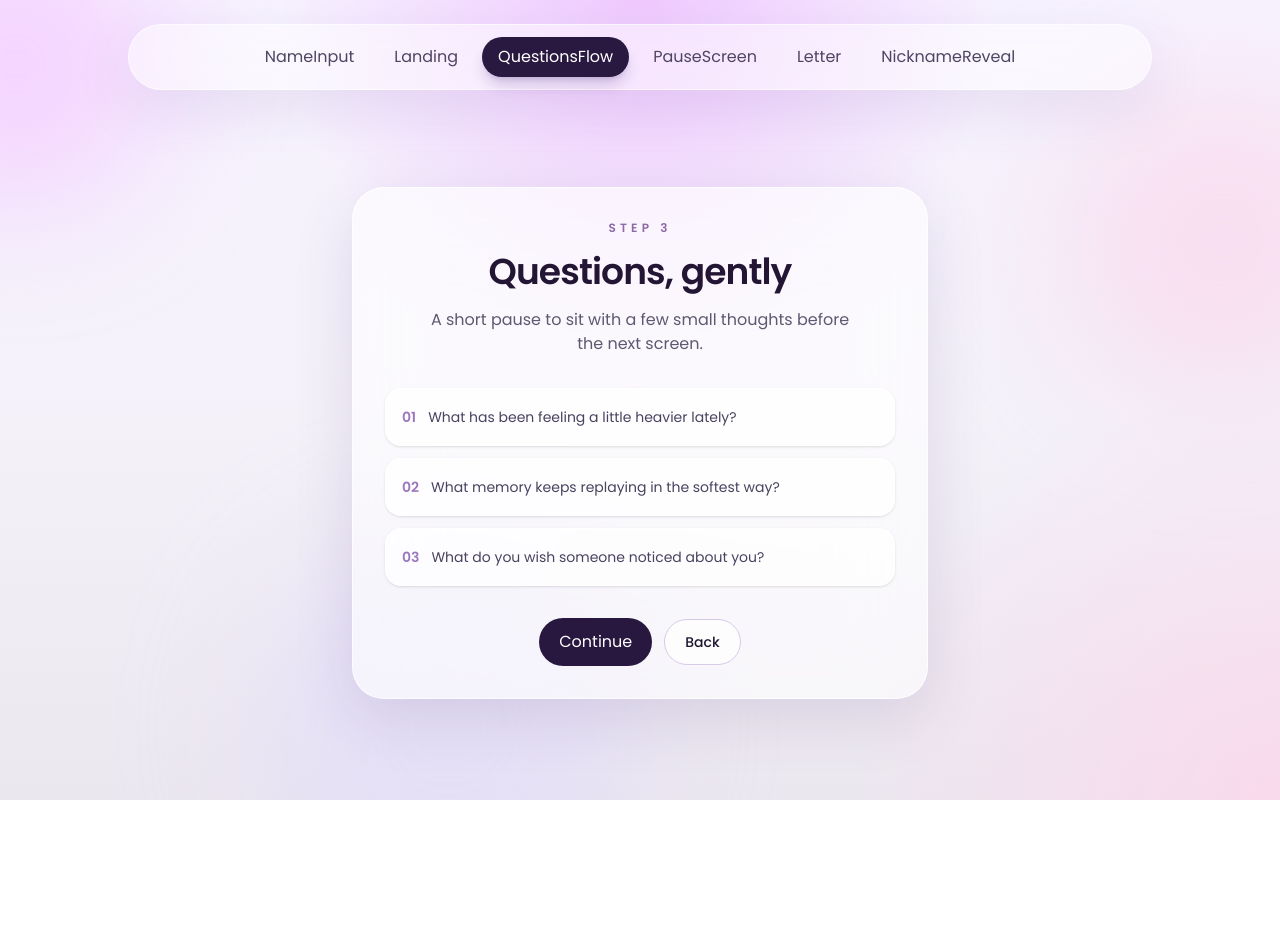
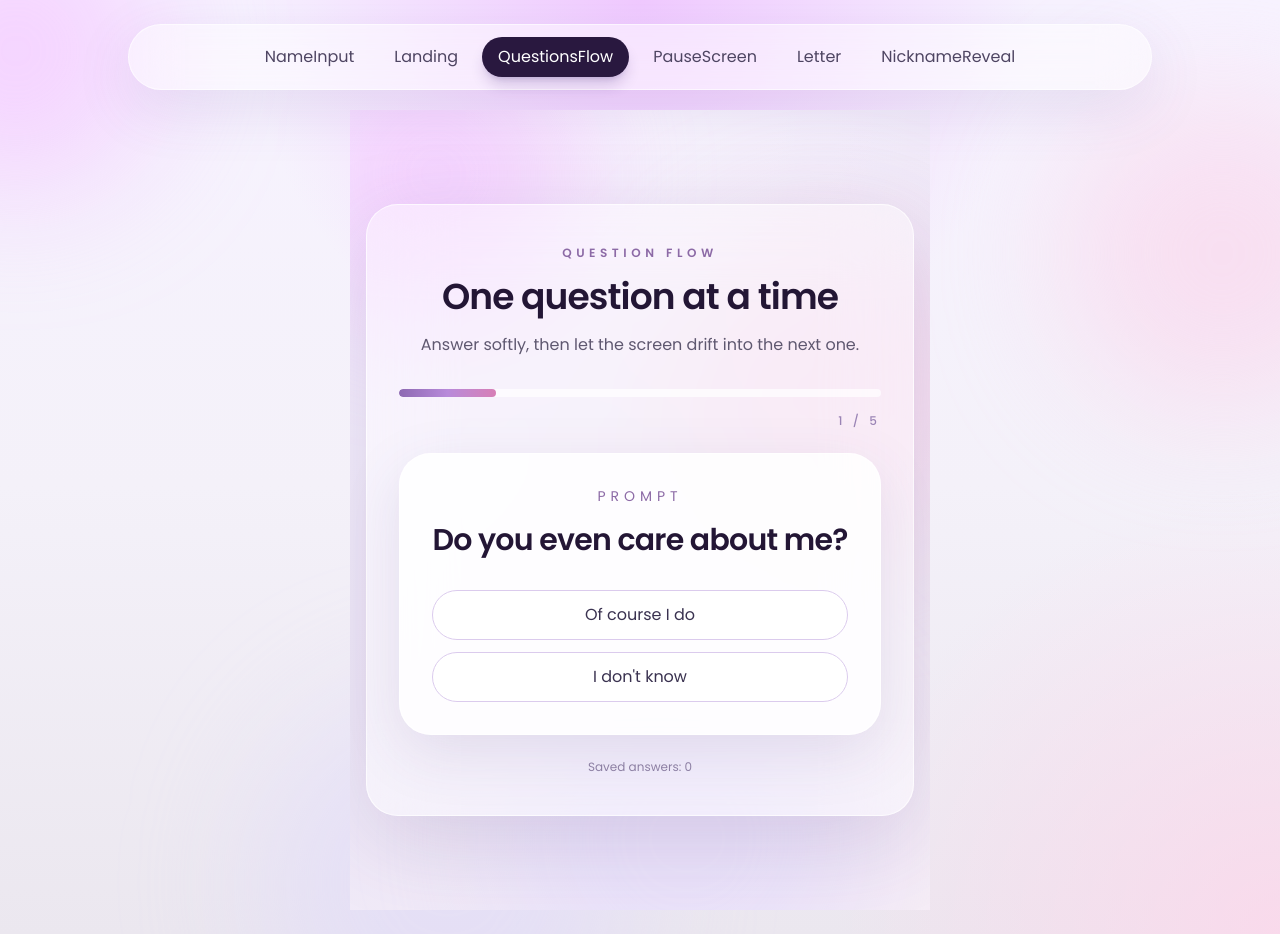
Before and after one commit to sarthaksinghaniya/bestfriend_day, a React (Vite) app: page /questions in a window 1280 px wide. Before the commit the page ends 800 px from the top, so only its background shows below. Built offline with nearby package versions, Linux system fonts and the light colour scheme.

Commit message:
Refine pause screen flow

```diff
--- a/src/components/AppShell.jsx
+++ b/src/components/AppShell.jsx
@@ -13,7 +13,7 @@ const steps = [
 export default function AppShell() {
   const navigate = useNavigate();
   const location = useLocation();
-  const showNav = location.pathname !== '/';
+  const showNav = location.pathname !== '/' && location.pathname !== '/pause';
 
   return (
     <main className="relative min-h-screen overflow-hidden px-4 py-6 sm:px-6 lg:px-8">
--- a/src/pages/PauseScreen.jsx
+++ b/src/pages/PauseScreen.jsx
@@ -1,35 +1,164 @@
-import { motion } from 'framer-motion';
+import { useEffect, useState } from 'react';
+import { AnimatePresence, motion } from 'framer-motion';
 import { useNavigate } from 'react-router-dom';
-import PageCard from '../components/PageCard';
-import PrimaryButton from '../components/PrimaryButton';
-import SecondaryButton from '../components/SecondaryButton';
+
+const lines = [
+  { text: 'Maybe I’m just overthinking…', delay: 2000, size: 'text-3xl sm:text-5xl' },
+  { text: 'But I feel things… a lot.', delay: 2000, size: 'text-3xl sm:text-5xl' },
+  { text: 'And I don’t know if you do too.', delay: 2500, size: 'text-3xl sm:text-5xl' },
+  { text: 'And that scares me a little.', delay: 2500, size: 'text-2xl sm:text-3xl' },
+];
+
+function createAmbientAudio() {
+  const AudioContextClass = window.AudioContext || window.webkitAudioContext;
+
+  if (!AudioContextClass) {
+    return null;
+  }
+
+  const audioContext = new AudioContextClass();
+  const master = audioContext.createGain();
+  master.gain.value = 0.2;
+  master.connect(audioContext.destination);
+
+  const padA = audioContext.createOscillator();
+  const padB = audioContext.createOscillator();
+  const padC = audioContext.createOscillator();
+  const filter = audioContext.createBiquadFilter();
+  const lfo = audioContext.createOscillator();
+  const lfoGain = audioContext.createGain();
+
+  filter.type = 'lowpass';
+  filter.frequency.value = 480;
+  filter.Q.value = 0.6;
+
+  padA.type = 'sine';
+  padA.frequency.value = 146.83;
+  padB.type = 'triangle';
+  padB.frequency.value = 220;
+  padC.type = 'sine';
+  padC.frequency.value = 293.66;
+
+  lfo.type = 'sine';
+  lfo.frequency.value = 0.05;
+  lfoGain.gain.value = 70;
+
+  lfo.connect(lfoGain);
+  lfoGain.connect(filter.frequency);
+
+  padA.connect(filter);
+  padB.connect(filter);
+  padC.connect(filter);
+  filter.connect(master);
+
+  padA.start();
+  padB.start();
+  padC.start();
+  lfo.start();
+
+  return {
+    audioContext,
+    stop() {
+      lfo.stop();
+      padA.stop();
+      padB.stop();
+      padC.stop();
+      audioContext.close().catch(() => undefined);
+    },
+  };
+}
 
 export default function PauseScreen() {
   const navigate = useNavigate();
+  const [visibleLines, setVisibleLines] = useState([lines[0].text]);
+
+  useEffect(() => {
+    let cancelled = false;
+    const timers = [];
+    const ambient = createAmbientAudio();
+    const sequence = [lines[1], lines[2], lines[3]];
+
+    if (ambient) {
+      ambient.audioContext.resume().catch(() => undefined);
+    }
+
+    let accumulatedDelay = lines[0].delay;
+    sequence.forEach((line, index) => {
+      accumulatedDelay += line.delay;
+      const timer = window.setTimeout(() => {
+        if (cancelled) {
+          return;
+        }
+
+        setVisibleLines((current) => [...current, line.text]);
+
+        if (index === sequence.length - 1) {
+          const finalTimer = window.setTimeout(() => {
+            if (!cancelled) {
+              navigate('/letter');
+            }
+          }, 2000);
+          timers.push(finalTimer);
+        }
+      }, accumulatedDelay);
+
+      timers.push(timer);
+    });
+
+    return () => {
+      cancelled = true;
+      timers.forEach((timer) => window.clearTimeout(timer));
+      ambient?.stop();
+    };
+  }, [navigate]);
 
   return (
-    <PageCard
-      eyebrow="Step 4"
-      title="Pause for a second"
-      description="Just enough time to breathe before the letter begins."
-    >
+    <main className="relative flex min-h-screen items-center justify-center overflow-hidden px-4 py-8">
+      <div className="pause-gradient absolute inset-0 -z-20" />
+      <div className="absolute inset-0 -z-10 bg-[radial-gradient(circle_at_top,rgba(255,255,255,0.08),transparent_38%),radial-gradient(circle_at_bottom_left,rgba(162,114,209,0.18),transparent_32%)]" />
       <motion.div
-        initial={{ opacity: 0, scale: 0.98 }}
-        animate={{ opacity: 1, scale: 1 }}
-        transition={{ duration: 0.55, ease: 'easeOut' }}
-        className="mx-auto max-w-md rounded-[1.75rem] bg-gradient-to-r from-[#2d1946] via-[#5b3a7c] to-[#d77fb6] px-6 py-8 text-white shadow-[0_24px_60px_rgba(78,42,110,0.22)]"
+        aria-hidden="true"
+        className="absolute inset-0 -z-10 opacity-35 blur-3xl"
+        animate={{
+          x: ['-4%', '4%', '-4%'],
+          y: ['-3%', '2%', '-3%'],
+          scale: [1, 1.06, 1],
+        }}
+        transition={{ duration: 18, repeat: Infinity, ease: 'easeInOut' }}
       >
-        <p className="text-xs uppercase tracking-[0.3em] text-white/80">Pause</p>
-        <p className="mt-4 text-2xl font-semibold">Take your time. I’m still here.</p>
-        <p className="mt-3 text-sm leading-6 text-white/85">
-          When you’re ready, the letter will be waiting in the next screen.
-        </p>
+        <div className="absolute left-[10%] top-[20%] h-80 w-80 rounded-full bg-fuchsia-500/20" />
+        <div className="absolute right-[12%] top-[18%] h-96 w-96 rounded-full bg-violet-400/15" />
+        <div className="absolute bottom-[12%] left-[30%] h-72 w-72 rounded-full bg-pink-400/10" />
       </motion.div>
 
-      <div className="mt-8 flex flex-col items-center justify-center gap-3 sm:flex-row">
-        <PrimaryButton onClick={() => navigate('/letter')}>Continue</PrimaryButton>
-        <SecondaryButton to="/questions">Back</SecondaryButton>
-      </div>
-    </PageCard>
+      <section className="w-full max-w-4xl text-center">
+        <div className="mx-auto flex max-w-3xl flex-col items-center gap-6">
+          <p className="text-xs font-semibold uppercase tracking-[0.4em] text-white/40">
+            Pause
+          </p>
+
+          <AnimatePresence mode="wait">
+            {visibleLines.map((line, index) => {
+              const isFinal = index === lines.length - 1;
+
+              return (
+                <motion.p
+                  key={`${index}-${line}`}
+                  initial={{ opacity: 0, y: 18 }}
+                  animate={{ opacity: 1, y: 0 }}
+                  exit={{ opacity: 0, y: -10 }}
+                  transition={{ duration: 0.7, ease: 'easeOut' }}
+                  className={`heartbeat-pulse max-w-3xl text-balance text-white ${
+                    isFinal ? 'text-2xl font-light sm:text-3xl' : 'text-3xl font-medium sm:text-5xl'
+                  }`}
+                >
+                  {line}
+                </motion.p>
+              );
+            })}
+          </AnimatePresence>
+        </div>
+      </section>
+    </main>
   );
 }
--- a/src/pages/QuestionsFlow.jsx
+++ b/src/pages/QuestionsFlow.jsx
@@ -1,43 +1,159 @@
-import { motion } from 'framer-motion';
+import { useEffect, useRef, useState } from 'react';
+import { AnimatePresence, motion } from 'framer-motion';
 import { useNavigate } from 'react-router-dom';
-import PageCard from '../components/PageCard';
-import PrimaryButton from '../components/PrimaryButton';
-import SecondaryButton from '../components/SecondaryButton';
 
-const prompts = [
-  'What has been feeling a little heavier lately?',
-  'What memory keeps replaying in the softest way?',
-  'What do you wish someone noticed about you?',
+const questions = [
+  {
+    text: 'Do you even care about me?',
+    options: ['Of course I do', "I don't know"],
+  },
+  {
+    text: 'Do you like talking to me?',
+    options: ['Yes', 'Sometimes', 'Not really'],
+  },
+  {
+    text: 'Am I important to you?',
+    options: ['Yes', 'I think so'],
+  },
+  {
+    text: 'Do you ever miss me?',
+    options: ['Yes', 'No'],
+  },
+  {
+    text: 'Do you feel something... even a little?',
+    options: ['Yes', 'Maybe', "I don't know"],
+  },
 ];
+
+const transitionDelay = 420;
+const finalDelay = 1000;
 
 export default function QuestionsFlow() {
   const navigate = useNavigate();
+  const timeoutRef = useRef(null);
+  const [currentQuestionIndex, setCurrentQuestionIndex] = useState(0);
+  const [answers, setAnswers] = useState([]);
+  const [selectedAnswer, setSelectedAnswer] = useState('');
+  const [isTransitioning, setIsTransitioning] = useState(false);
+
+  const question = questions[currentQuestionIndex];
+  const isLastQuestion = currentQuestionIndex === questions.length - 1;
+  const progress = (currentQuestionIndex + 1) / questions.length;
+
+  useEffect(() => {
+    return () => {
+      if (timeoutRef.current) {
+        window.clearTimeout(timeoutRef.current);
+      }
+    };
+  }, []);
+
+  function handleAnswer(option) {
+    if (isTransitioning) {
+      return;
+    }
+
+    setIsTransitioning(true);
+    setSelectedAnswer(option);
+    setAnswers((currentAnswers) => [...currentAnswers, option]);
+
+    timeoutRef.current = window.setTimeout(() => {
+      if (isLastQuestion) {
+        timeoutRef.current = window.setTimeout(() => {
+          navigate('/pause');
+        }, finalDelay);
+        return;
+      }
+
+      setCurrentQuestionIndex((currentIndex) => currentIndex + 1);
+      setSelectedAnswer('');
+      setIsTransitioning(false);
+    }, transitionDelay);
+  }
 
   return (
-    <PageCard
-      eyebrow="Step 3"
-      title="Questions, gently"
-      description="A short pause to sit with a few small thoughts before the next screen."
-    >
-      <div className="mx-auto grid max-w-lg gap-3 text-left">
-        {prompts.map((prompt, index) => (
-          <motion.div
-            key={prompt}
-            initial={{ opacity: 0, y: 14 }}
-            animate={{ opacity: 1, y: 0 }}
-            transition={{ duration: 0.4, delay: index * 0.08 }}
-            className="rounded-2xl border border-white/80 bg-white/75 px-4 py-4 text-sm leading-6 text-[#4a425f] shadow-sm"
-          >
-            <span className="mr-3 font-semibold text-[#9c77bd]">0{index + 1}</span>
-            {prompt}
-          </motion.div>
-        ))}
+    <main className="relative flex min-h-screen items-center justify-center overflow-hidden px-4 py-8">
+      <div className="pointer-events-none absolute inset-0 -z-10 bg-[radial-gradient(circle_at_top,rgba(255,255,255,0.34),transparent_40%),linear-gradient(135deg,#f7f1ff_0%,#efe9f8_50%,#f7eef6_100%)]" />
+      <div className="pointer-events-none absolute inset-0 -z-10">
+        <div className="absolute left-[-10%] top-[-10%] h-72 w-72 rounded-full bg-fuchsia-300/40 blur-3xl" />
+        <div className="absolute right-[-10%] top-[15%] h-80 w-80 rounded-full bg-pink-200/45 blur-3xl" />
+        <div className="absolute bottom-[-15%] left-[25%] h-96 w-96 rounded-full bg-violet-200/40 blur-3xl" />
       </div>
 
-      <div className="mt-8 flex flex-col items-center justify-center gap-3 sm:flex-row">
-        <PrimaryButton onClick={() => navigate('/pause')}>Continue</PrimaryButton>
-        <SecondaryButton to="/start">Back</SecondaryButton>
-      </div>
-    </PageCard>
+      <section className="w-full max-w-3xl rounded-[2rem] border border-white/70 bg-white/40 px-5 py-8 shadow-[0_24px_90px_rgba(86,58,126,0.16)] backdrop-blur-2xl sm:px-8 sm:py-10">
+        <div className="mx-auto max-w-2xl text-center">
+          <p className="text-xs font-semibold uppercase tracking-[0.38em] text-[#8c6aa6]">
+            Question Flow
+          </p>
+          <h1 className="mt-4 text-3xl font-semibold tracking-tight text-[#231635] sm:text-4xl">
+            One question at a time
+          </h1>
+          <p className="mx-auto mt-4 max-w-lg text-sm leading-6 text-[#5f5870] sm:text-base">
+            Answer softly, then let the screen drift into the next one.
+          </p>
+        </div>
+
+        <div className="mx-auto mt-8 max-w-2xl">
+          <div
+            className="mb-4 h-2 w-full overflow-hidden rounded-full bg-white/70"
+            aria-label="Progress"
+          >
+            <motion.div
+              className="h-full rounded-full bg-gradient-to-r from-[#8d69b2] via-[#b88ada] to-[#d77fb6]"
+              initial={false}
+              animate={{ width: `${progress * 100}%` }}
+              transition={{ duration: 0.4, ease: 'easeOut' }}
+            />
+          </div>
+          <p className="mb-6 text-right text-xs font-medium uppercase tracking-[0.3em] text-[#9a84b5]">
+            {currentQuestionIndex + 1} / {questions.length}
+          </p>
+
+          <AnimatePresence mode="wait">
+            <motion.div
+              key={currentQuestionIndex}
+              initial={{ opacity: 0, y: 22 }}
+              animate={{ opacity: 1, y: 0 }}
+              exit={{ opacity: 0, y: -18 }}
+              transition={{ duration: 0.45, ease: 'easeOut' }}
+              className="rounded-[2rem] border border-white/75 bg-white/85 p-6 text-center shadow-[0_18px_60px_rgba(86,58,126,0.12)] sm:p-8"
+            >
+              <p className="text-sm uppercase tracking-[0.35em] text-[#8c6aa6]">Prompt</p>
+              <h2 className="mt-4 text-2xl font-semibold tracking-tight text-[#231635] sm:text-3xl">
+                {question.text}
+              </h2>
+
+              <div className="mt-8 grid gap-3">
+                {question.options.map((option) => {
+                  const active = isTransitioning && selectedAnswer === option;
+
+                  return (
+                    <motion.button
+                      key={option}
+                      type="button"
+                      disabled={isTransitioning}
+                      whileHover={isTransitioning ? undefined : { scale: 1.02 }}
+                      whileTap={isTransitioning ? undefined : { scale: 0.98 }}
+                      onClick={() => handleAnswer(option)}
+                      className={`rounded-full px-5 py-3 text-sm font-medium transition ${
+                        active
+                          ? 'bg-[#28173f] text-white shadow-lg shadow-violet-950/20'
+                          : 'border border-[#dbcbed] bg-white/80 text-[#3a3250] hover:bg-white'
+                      } disabled:cursor-wait disabled:opacity-80`}
+                    >
+                      {option}
+                    </motion.button>
+                  );
+                })}
+              </div>
+            </motion.div>
+          </AnimatePresence>
+
+          <p className="mt-6 text-center text-xs text-[#8c7fa3]">
+            Saved answers: {answers.length}
+          </p>
+        </div>
+      </section>
+    </main>
   );
 }
```
Also changed, not shown: src/index.css (+42 -0 lines).
